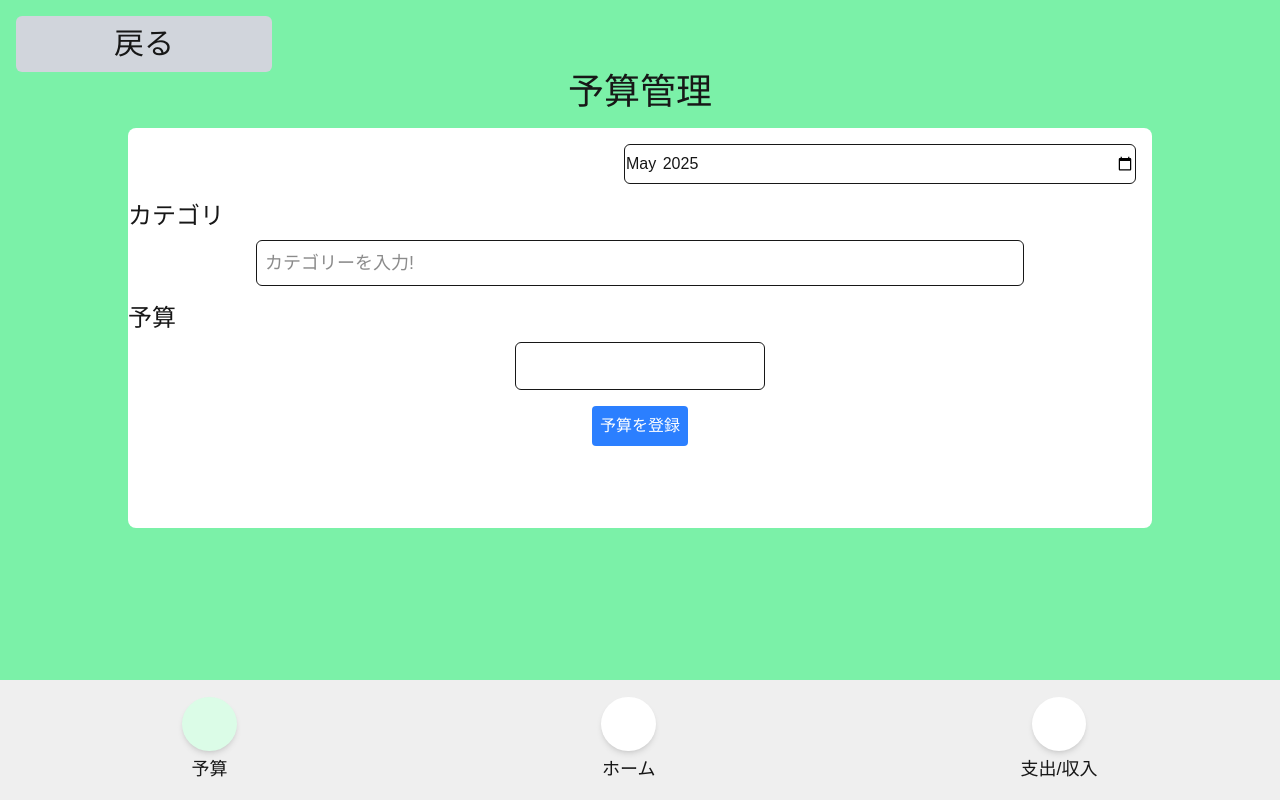
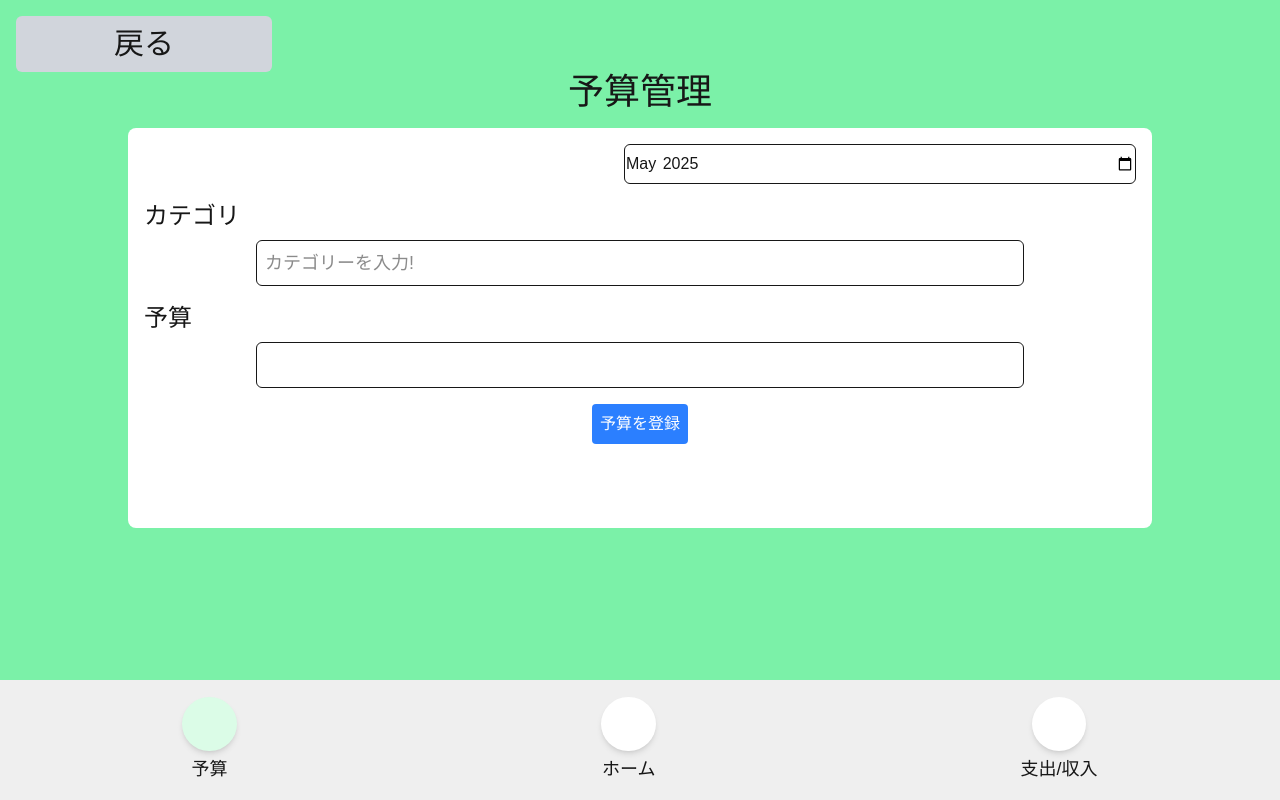
Before and after one commit to CA01971028/household_front, a Next.js app: page /budget/add in a window 1280 px wide. Built offline with nearby package versions, Linux system fonts and the light colour scheme; some icons are missing.

Commit message:
レイアウトを修正
inputで指定された幅をカテゴリと予算を同じ長さに修正

```diff
--- a/src/app/budget/add/page.tsx
+++ b/src/app/budget/add/page.tsx
@@ -55,7 +55,7 @@ const page = () => {
                     />
                 </div>
                 {/* カテゴリーを表示 */}
-                <div className="text-2xl mt-4 mx-auto">カテゴリ</div>
+                <div className="text-2xl mt-4 ml-4 mx-auto">カテゴリ</div>
                 <div className="flex justify-center mt-2">
                     <input
                     type="text"
@@ -67,7 +67,7 @@ const page = () => {
                     />
                 </div>
 
-                <div className="text-2xl mt-4 mx-auto">予算</div>
+                <div className="text-2xl mt-4 ml-4 mx-auto">予算</div>
                 <div className="flex justify-center mt-2">
                 <input
                     type="text"
@@ -86,7 +86,7 @@ const page = () => {
                     }}
                     onFocus={() => setIsEditingAmount(true)}
                     onBlur={() => setIsEditingAmount(false)}
-                    className="col-span-2 h-[6svh] flex items-center justify-center rounded-md my-auto p-2 text-lg border"
+                    className="col-span-2 w-[60vw] flex items-center justify-center rounded-md my-auto p-2 text-lg border"
                     required
                 />
                 </div>
```
